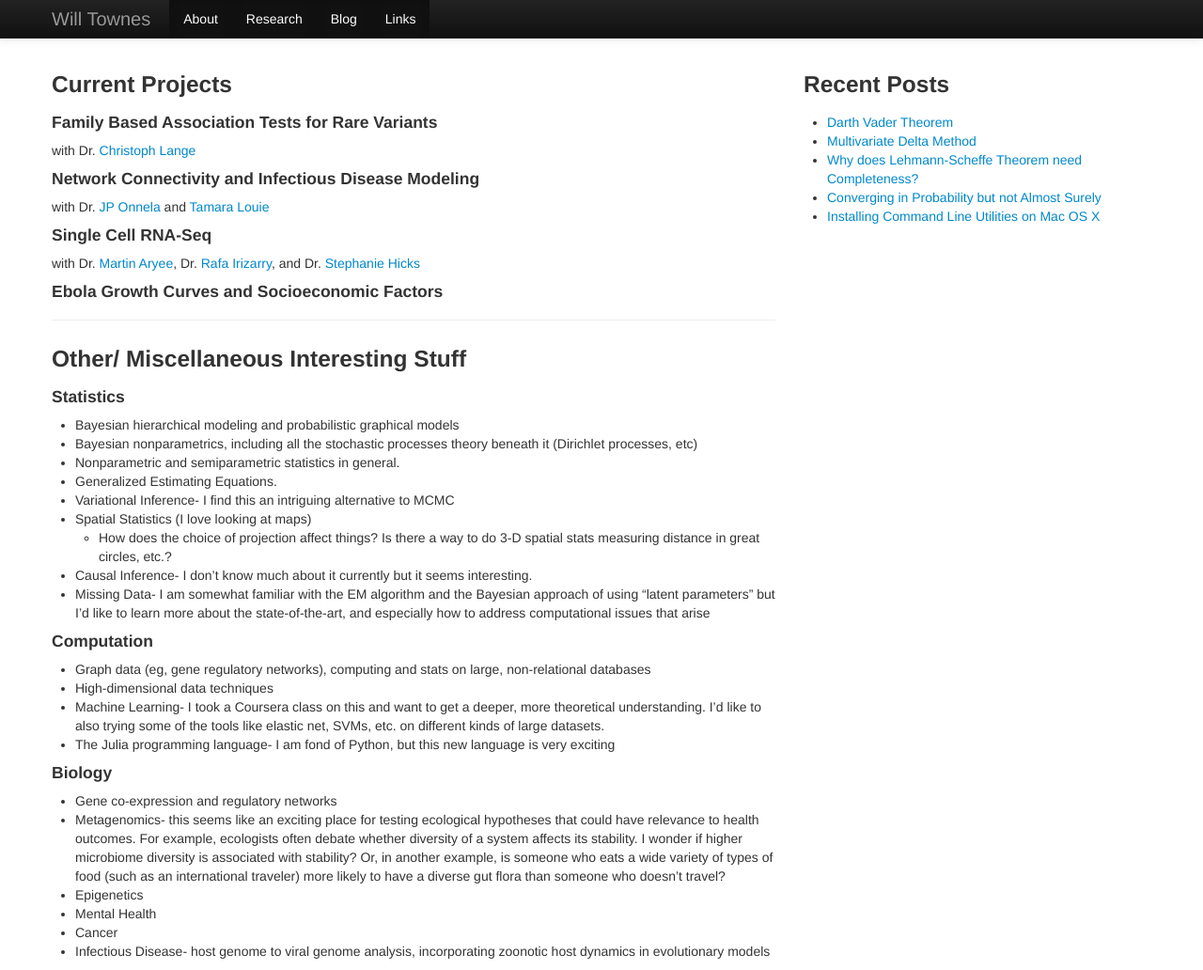
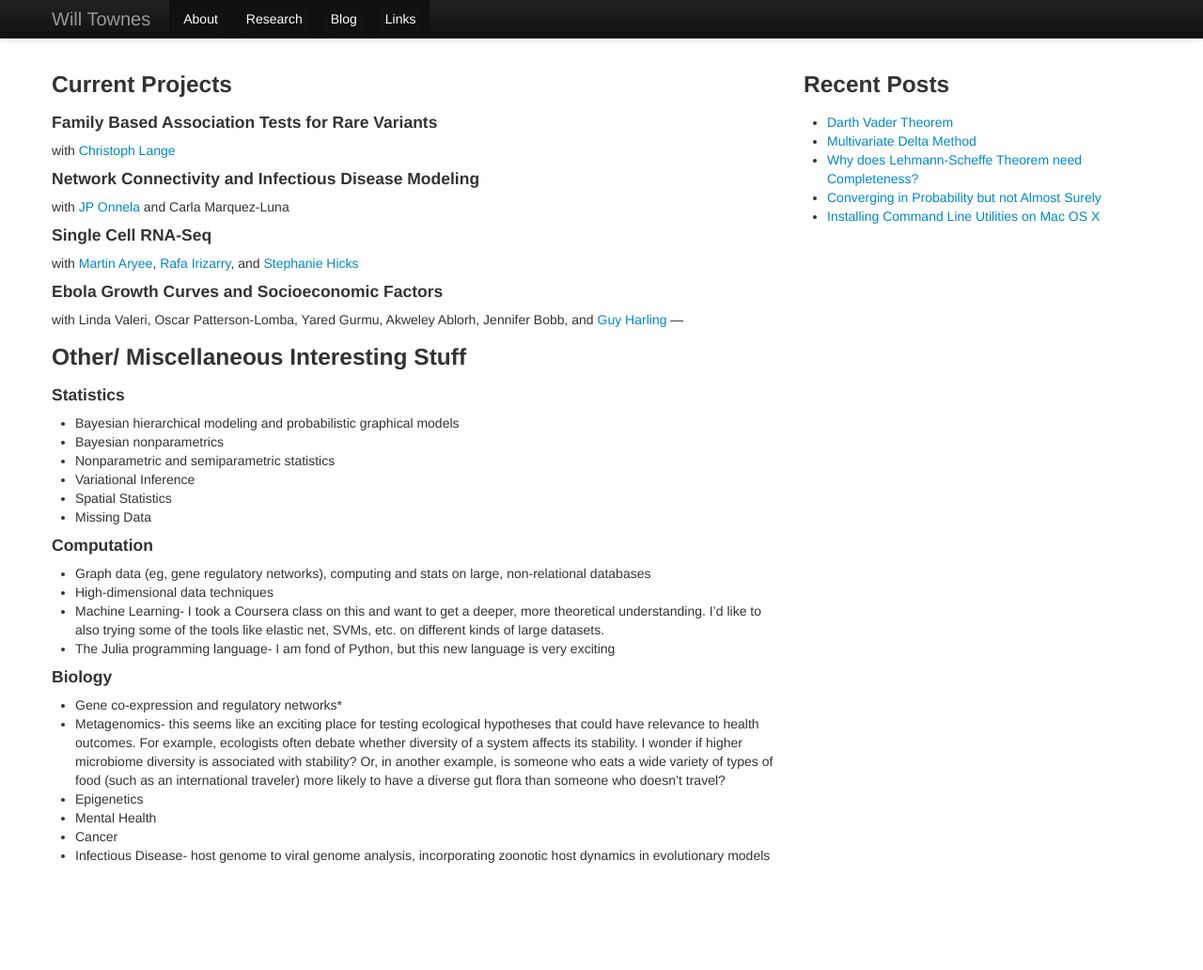
Before and after one commit to willtownes/willtownes.github.io, a Jekyll site: the page built from research/index.md, in a window 1280 px wide and 1032 px high. Shown: the whole window at 94% size. Built offline with Jekyll 4.4.1, drawn with Linux system fonts in a browser that asks for light colours; nearby versions of some CDN libraries.

Commit message:
updated research interests and links. Minor changes

```diff
--- a/research/index.md
+++ b/research/index.md
@@ -6,30 +6,27 @@ layout: default
 ### Current Projects
 
 #### Family Based Association Tests for Rare Variants
-with Dr. [Christoph Lange](http://www.hsph.harvard.edu/christoph-lange/)
+with [Christoph Lange](http://www.hsph.harvard.edu/christoph-lange/)
 
 #### Network Connectivity and Infectious Disease Modeling
-with Dr. [JP Onnela](http://www.hsph.harvard.edu/onnela-lab/) and [Tamara Louie](http://tklouie.github.io/)
+with [JP Onnela](http://www.hsph.harvard.edu/onnela-lab/) and Carla Marquez-Luna
 
 #### Single Cell RNA-Seq
-with Dr. [Martin Aryee](http://aryee.mgh.harvard.edu/), Dr. [Rafa Irizarry](http://rafalab.dfci.harvard.edu/), and Dr. [Stephanie Hicks](http://www.stephaniehicks.com/)
+with [Martin Aryee](http://aryee.mgh.harvard.edu/), [Rafa Irizarry](http://rafalab.dfci.harvard.edu/), and [Stephanie Hicks](http://www.stephaniehicks.com/)
 
 #### Ebola Growth Curves and Socioeconomic Factors
-
+with Linda Valeri, Oscar Patterson-Lomba, Yared Gurmu, Akweley Ablorh, Jennifer Bobb, and [Guy Harling](http://guyharling.com/)
 ---
 
 ### Other/ Miscellaneous Interesting Stuff
 
 #### Statistics
 * Bayesian hierarchical modeling and probabilistic graphical models
-* Bayesian nonparametrics, including all the stochastic processes theory beneath it (Dirichlet processes, etc)
-* Nonparametric and semiparametric statistics in general.
-* Generalized Estimating Equations.
-* Variational Inference- I find this an intriguing alternative to MCMC
-* Spatial Statistics (I love looking at maps)
-    - How does the choice of projection affect things? Is there a way to do 3-D spatial stats measuring distance in great circles, etc.?
-* Causal Inference- I don't know much about it currently but it seems interesting.
-* Missing Data- I am somewhat familiar with the EM algorithm and the Bayesian approach of using "latent parameters" but I'd like to learn more about the state-of-the-art, and especially how to address computational issues that arise
+* Bayesian nonparametrics
+* Nonparametric and semiparametric statistics
+* Variational Inference
+* Spatial Statistics
+* Missing Data
 
 #### Computation
 * Graph data (eg, gene regulatory networks), computing and stats on large, non-relational databases
@@ -38,7 +35,7 @@ with Dr. [Martin Aryee](http://aryee.mgh.harvard.edu/), Dr. [Rafa Irizarry](http
 * The Julia programming language- I am fond of Python, but this new language is very exciting
 
 #### Biology
-* Gene co-expression and regulatory networks
+* Gene co-expression and regulatory networks*
 * Metagenomics- this seems like an exciting place for testing ecological hypotheses that could have relevance to health outcomes. For example, ecologists often debate whether diversity of a system affects its stability. I wonder if higher microbiome diversity is associated with stability? Or, in another example, is someone who eats a wide variety of types of food (such as an international traveler) more likely to have a diverse gut flora than someone who doesn't travel?
 * Epigenetics
 * Mental Health
```
Also changed, not shown: links/index.md (+1 -0 lines).
